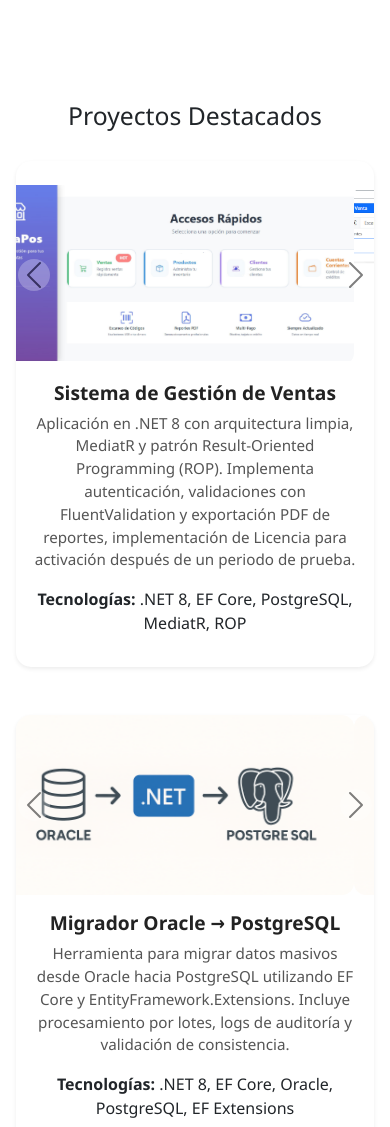
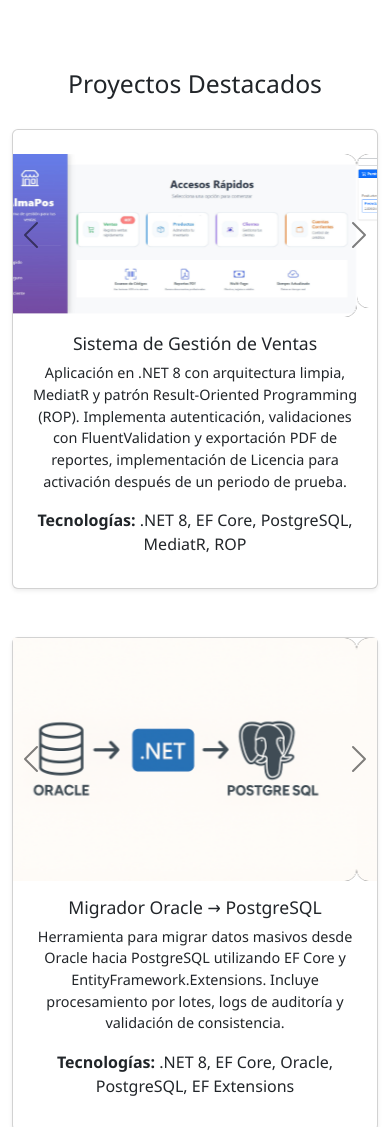
Before and after one commit to gabrielaballay/GabrielFormContact, a plain HTML site: page index.html in a window 390 px wide. Shown: the part 1020-2147 px from the top of the page. Drawn offline with nearby package versions, Linux system fonts and the light colour scheme.

Commit message:
fix imagenes

```diff
--- a/index.html
+++ b/index.html
@@ -109,95 +109,34 @@
 .carousel-control-next-icon.bg-dark:hover {
   opacity: 1;
 }
-/* ==== PROYECTOS ==== */
-#proyectos {
-  padding-top: 3rem;
-  padding-bottom: 3rem;
+
+/* Asegura que las imágenes del carrusel sean totalmente visibles */
+.carousel-img {
+  width: 100%;
+  height: auto;
+  object-fit: contain; /* Mantiene proporción y evita recorte */
+  max-height: 500px; /* Altura máxima en pantallas grandes */
+  background-color: #000; /* Opcional: da fondo si hay espacio vacío */
 }
 
-#proyectos .card {
-  border: none;
-  border-radius: 15px;
-  overflow: hidden;
-  transition: transform 0.3s ease, box-shadow 0.3s ease;
-}
-
-#proyectos .card:hover {
-  transform: translateY(-5px);
-  box-shadow: 0 6px 20px rgba(0, 0, 0, 0.15);
-}
-
-#proyectos .card-body {
-  padding: 1.5rem;
-  text-align: left;
-}
-
-#proyectos .card-title {
-  font-size: 1.4rem;
-  font-weight: 600;
-  color: #222;
-}
-
-#proyectos .card-text {
-  font-size: 1rem;
-  color: #555;
-}
-
-.carousel-img {
-  width: 100%;
-  height: 400px;
-  object-fit: cover;
-}
-
-/* ==== RESPONSIVE ==== */
-@media (max-width: 992px) {
-  #proyectos .card-body {
-    text-align: center;
+/* En pantallas pequeñas (celulares) ajusta mejor la altura */
+@media (max-width: 768px) {
+  .carousel-img {
+    max-height: 300px; /* Más pequeña en móvil */
   }
 
-  .carousel-img {
-    height: 300px;
+  .card-body {
+    padding: 1rem;
+  }
+
+  .card-title {
+    font-size: 1.1rem;
+  }
+
+  .card-text {
+    font-size: 0.9rem;
   }
 }
-
-@media (max-width: 768px) {
-  #proyectos {
-    padding: 2rem 1rem;
-  }
-
-  .carousel-img {
-    height: 220px;
-  }
-
-  #proyectos .card-title {
-    font-size: 1.2rem;
-  }
-
-  #proyectos .card-text {
-    font-size: 0.95rem;
-  }
-
-  .carousel-control-prev-icon,
-  .carousel-control-next-icon {
-    background-color: rgba(0, 0, 0, 0.5);
-    border-radius: 50%;
-  }
-}
-
-@media (max-width: 480px) {
-  .carousel-img {
-    height: 180px;
-  }
-
-  #proyectos .card {
-    margin-bottom: 2rem;
-  }
-
-  #proyectos .card-body {
-    padding: 1rem;
-  }
-}
-
     </style>
 </head>
 <body>
@@ -299,6 +238,7 @@
         Incluye procesamiento por lotes, logs de auditoría y validación de consistencia.
       </p>
       <p><strong>Tecnologías:</strong> .NET 8, EF Core, Oracle, PostgreSQL, EF Extensions</p>
+      <!-- <a href="#" class="btn btn-outline-primary btn-sm">Ver documentación</a> -->
     </div>
   </div>
 
@@ -325,6 +265,7 @@
         Manejo de confirmaciones (ACK) y reintentos automáticos.
       </p>
       <p><strong>Tecnologías:</strong> .NET 8, RabbitMQ, MediatR, CQRS, Docker</p>
+      <!-- <a href="#" class="btn btn-outline-primary btn-sm">Ver demo</a> -->
     </div>
   </div>
 
@@ -362,6 +303,7 @@
         con Entity Framework Core, LINQ to Objects o cualquier fuente de datos que soporte expresiones.
       </p>
       <p><strong>Tecnologías:</strong> .NET 8, EntityFramework, PostgreSQL</p>
+      <!--<a href="#" class="btn btn-outline-primary btn-sm">Ver repositorio</a>-->
     </div>
   </div>
 </section>
```
